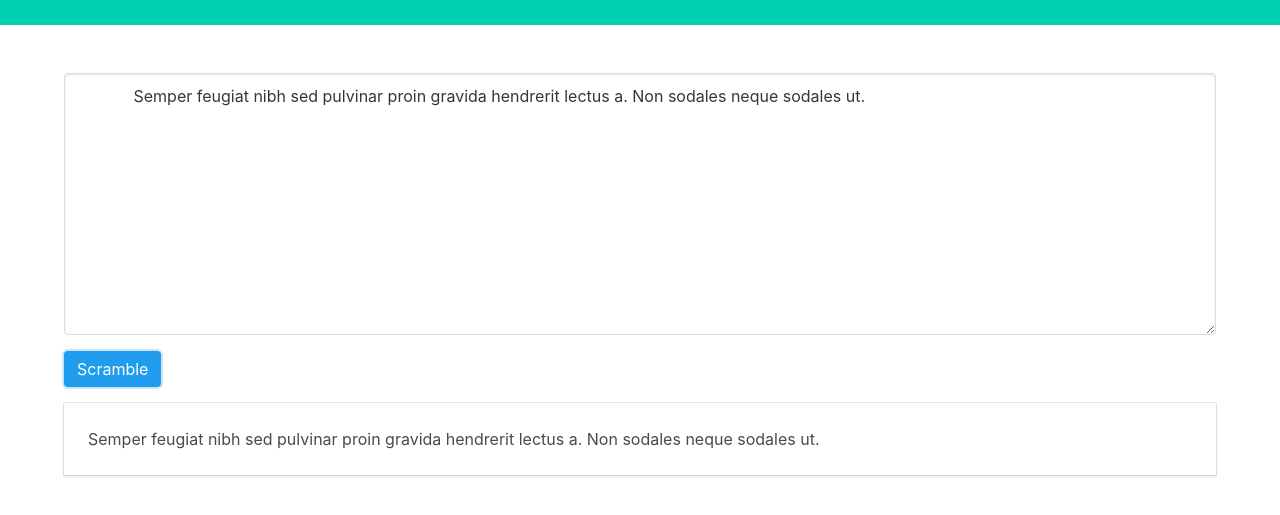
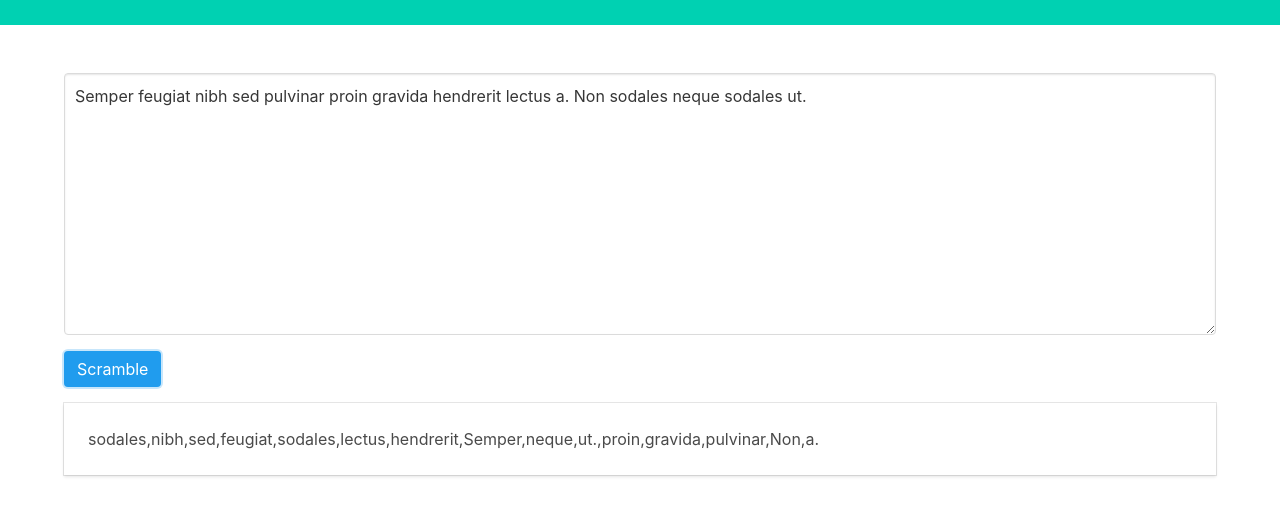
Before and after one commit to SyntraFSD/word-scrambler-api-version-simonpeeters1995, a plain HTML site: page word-scrambler/index.html in a window 1280 px wide. Both pictures are taken after a click on the button "Scramble". Shown: the part 107-622 px from the top of the page. Drawn offline with nearby package versions, Linux system fonts and the light colour scheme.

Commit message:
made the words in wordwrap display in a random pos

```diff
--- a/word-scrambler/index.html
+++ b/word-scrambler/index.html
@@ -20,16 +20,14 @@
 
 <section class="section">
     <div class="container">
-        <textarea class="textarea" rows="10">
-             Semper feugiat nibh sed pulvinar proin gravida hendrerit lectus a. Non sodales neque sodales ut.
-        </textarea>
+        <textarea class="textarea" rows="10">Semper feugiat nibh sed pulvinar proin gravida hendrerit lectus a. Non sodales neque sodales ut.</textarea>
     </div>
     <div class="container" style="margin-top: 1rem; margin-bottom: 1rem;">
         <button id="submit" class="button is-info">Scramble</button>
     </div>
     <div class="container">
         <div class="card">
-            <div class="card-content">
+            <div id="card" class="card-content">
                 Semper feugiat nibh sed pulvinar proin gravida hendrerit lectus a. Non sodales neque sodales ut.
             </div>
         </div>
--- a/word-scrambler/script.js
+++ b/word-scrambler/script.js
@@ -1,7 +1,14 @@
 console.log('ready to go!!');
 
 //select textarea
-let textarea = document.querySelector('.textarea');
+let textarea = document.querySelector('textarea');
 
 //select button
 let button = document.querySelector('#submit');
+    //console.log(textarea.textContent);
+    button.addEventListener("click", function(){
+    let words = textarea.innerHTML.split(' ');
+    console.log(words);
+    words.sort(function(a, b){return 0.5 - Math.random()});
+    document.getElementById('card').innerHTML = words;
+});
```
